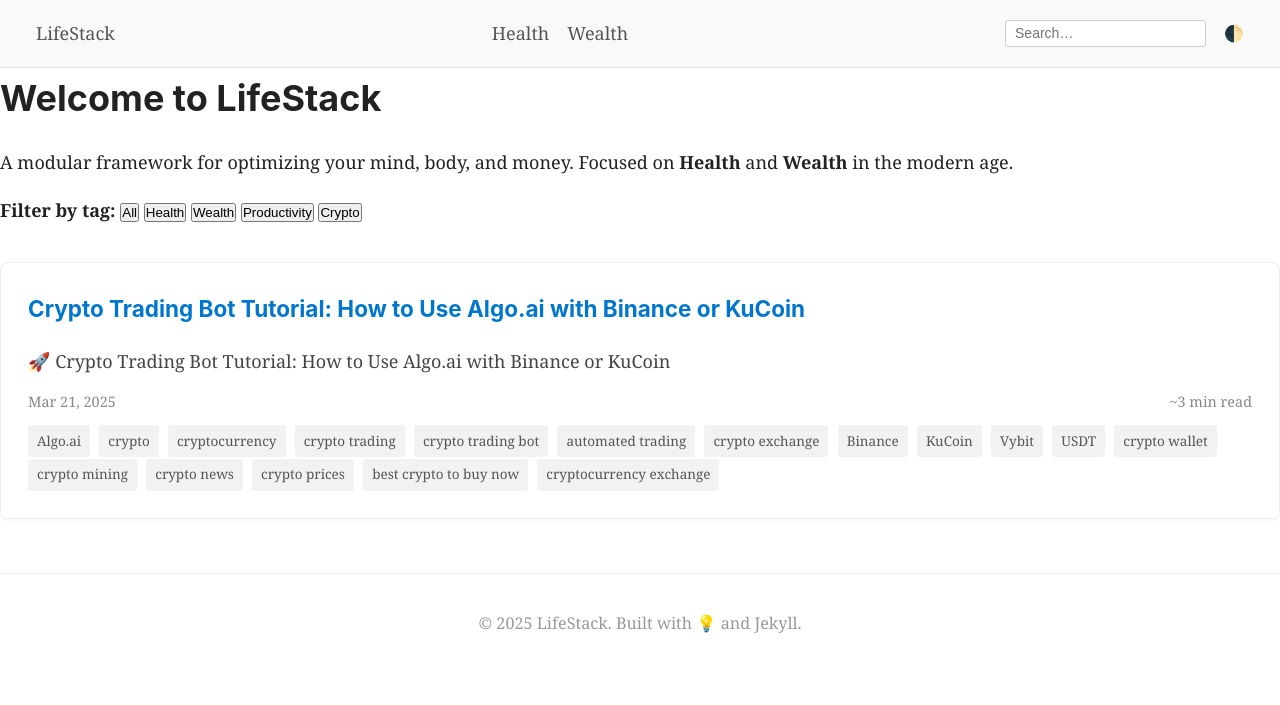
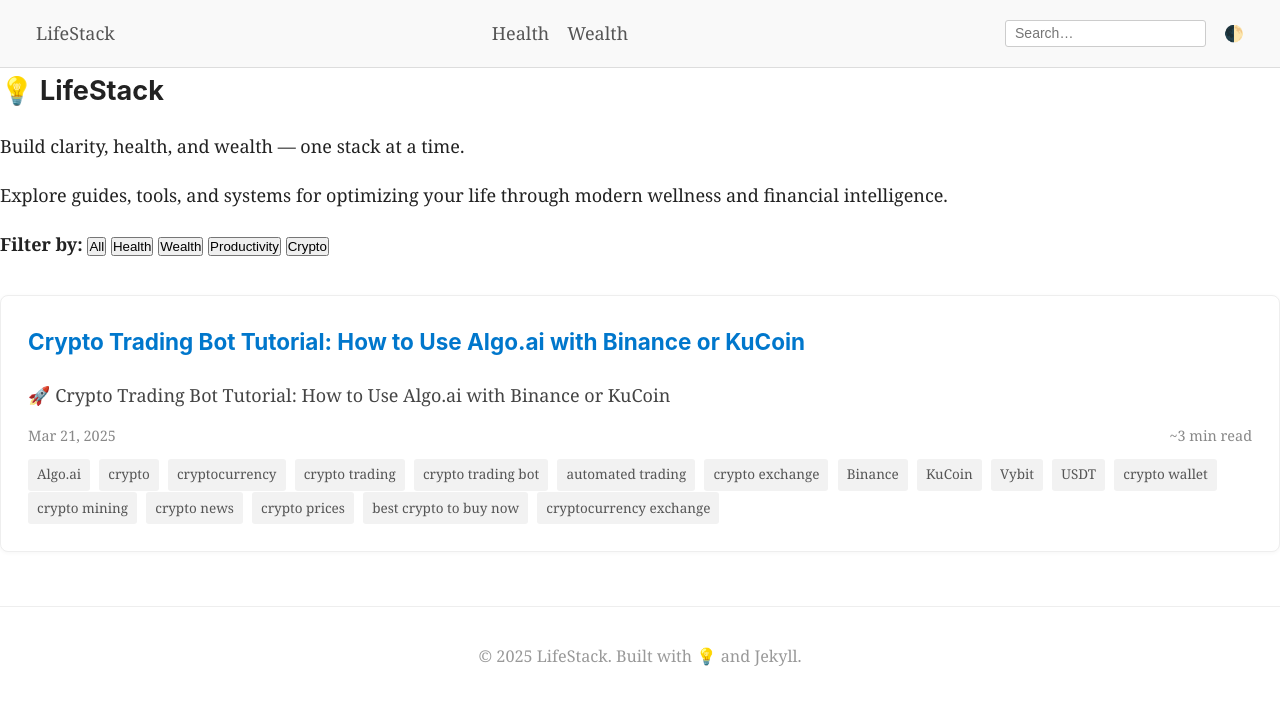
Before and after one commit to skelleng/lifeStack, a Jekyll site: the page built from index.html, in a window 1280 px wide. Shown: the top 705 px of the page. Built offline with Jekyll 4.4.1, drawn with Linux system fonts in a browser that asks for light colours.

Commit message:
Update index.html

```diff
--- a/index.html
+++ b/index.html
@@ -4,20 +4,25 @@
 permalink: /
 ---
 
-<main class="content">
-  <h1>Welcome to LifeStack</h1>
-  <p>A modular framework for optimizing your mind, body, and money. Focused on <strong>Health</strong> and <strong>Wealth</strong> in the modern age.</p>
+<!-- Hero Section -->
+<section class="hero">
+  <h1>💡 LifeStack</h1>
+  <p class="tagline">Build clarity, health, and wealth — one stack at a time.</p>
+  <p class="intro">Explore guides, tools, and systems for optimizing your life through modern wellness and financial intelligence.</p>
+</section>
 
-  <div id="tag-filters" style="margin-bottom: 1.5rem;">
-    <strong>Filter by tag:</strong>
+<!-- Tag Filters -->
+<section id="tag-filters">
+  <strong>Filter by:</strong>
   <button class="tag-filter" data-tag="all">All</button>
   <button class="tag-filter" data-tag="health">Health</button>
   <button class="tag-filter" data-tag="wealth">Wealth</button>
   <button class="tag-filter" data-tag="productivity">Productivity</button>
   <button class="tag-filter" data-tag="crypto">Crypto</button>
-  </div>
+</section>
 
-  <div class="post-grid" id="postGrid">
+<!-- Post Grid -->
+<section class="post-grid" id="postGrid">
   {% assign posts = site.posts | sort: 'date' | reverse %}
   {% for post in posts %}
     <div class="post-card" data-tags="{{ post.tags | join: ' ' }}">
@@ -40,9 +45,9 @@
       {% endif %}
     </div>
   {% endfor %}
-  </div>
-</main>
+</section>
 
+<!-- Tag Filter Script -->
 <script>
   const buttons = document.querySelectorAll('.tag-filter');
   const cards = document.querySelectorAll('.post-card');
```
Also changed, not shown: other parts of index.html (+1 -5 lines). Lines whose indentation alone changed are shown as unchanged.
